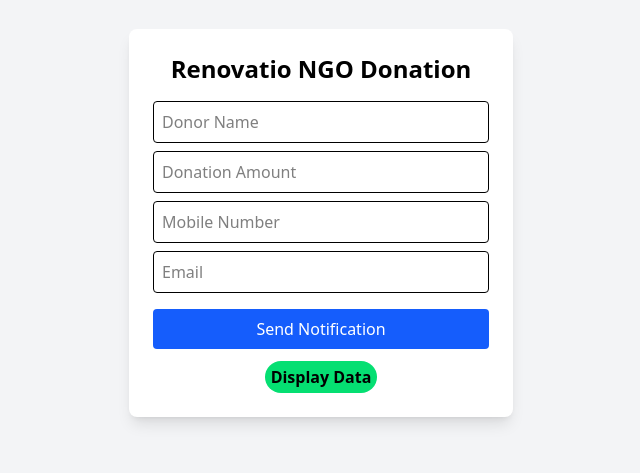
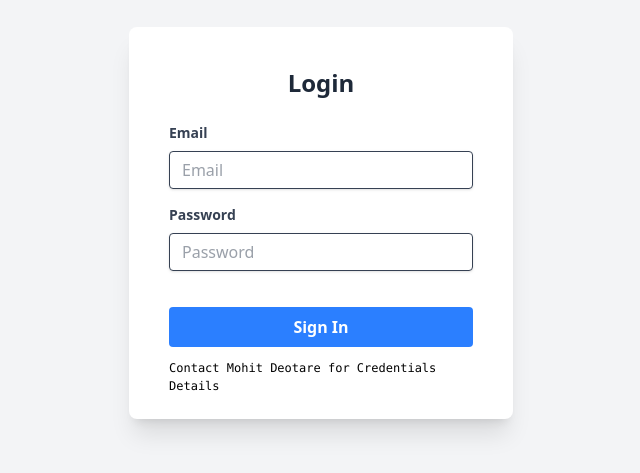
Before and after one commit to deveshwadibhasme/notify-on-payment-renovatio, a React (Vite) app: page / in a window 1280 px wide. Shown: the part 177-650 px from the top of the page, without its empty margins (319-959 px from the left). Built offline with nearby package versions, Linux system fonts and the light colour scheme; no server answers.

Commit message:
add/login

```diff
--- a/src/App.jsx
+++ b/src/App.jsx
@@ -1,6 +1,9 @@
 import { useState } from "react";
 import axios from "axios";
 import PaymentList from "./components/PaymentList";
+import Login from "./components/Login";
+import useToaster from "./hooks/toaster";
+
 
 function App() {
   const [formData, setFormData] = useState({
@@ -9,6 +12,10 @@ function App() {
     mobile: "",
     email: "",
   });
+  const [display, setDisplay] = useState(true);
+  const [correctCredentials, setCorrectCredentials] = useState(false);
+
+  const {addToast,ToastContainer} = useToaster()
 
   const BackendURI = import.meta.env.VITE_API_BackendURI;
 
@@ -27,20 +34,24 @@ function App() {
     try {
       await axios.post(`${BackendURI}/send-notification`, formData);
       setFormData({ name: "", amount: "", mobile: "", email: "" });
-      alert("Notification Sent Successfully!");
+      addToast('Notification Sent Successfully!')
     } catch (error) {
       alert("Error sending notification.");
     }
   };
 
-  const [display,setDisplay] = useState(true)
   const handleDisplay = () => {
-    setDisplay(!display)
+    setDisplay(!display);
+    addToast(display ? 'Donation Details' : 'Donation Form')
   };
 
   return (
     <>
-     { display ? <div className="min-h-screen bg-gray-100 flex items-center justify-center">
+      {
+        correctCredentials ?
+        <>
+          {display ?
+          <div className="min-h-screen bg-gray-100 flex items-center justify-center">
             <div className="bg-white p-6 rounded-lg shadow-lg w-96">
               <h2 className="text-2xl font-bold mb-4 text-center">
                 Renovatio NGO Donation
@@ -91,11 +102,26 @@ function App() {
                 >
                 Display Data
               </div>
+              <div
+                onClick={()=>{
+                  setCorrectCredentials(false)
+                  localStorage.clear()
+                  addToast('Logged Out Successfully!')
+                }}
+                className="mx-auto bg-red-400 w-28 font-bold text-center mt-3 rounded-full p-1 cursor-pointer"
+                >
+               Log Out
+              </div>
             </div>
           </div>
           :
           <PaymentList handleDisplay={handleDisplay} />}
         </>
+        :
+        <Login addToast={addToast } setCorrectCredentials={setCorrectCredentials}/>
+      }
+      <ToastContainer/>
+    </>
   );
 }
 
--- /dev/null
+++ b/src/components/Login.jsx
@@ -0,0 +1,87 @@
+import React, { useState } from "react";
+
+const Login = ({ addToast, setCorrectCredentials }) => {
+
+  const credentials = {
+    email: import.meta.env.VITE_API_Email,
+    password:  import.meta.env.VITE_API_Password,
+  };
+
+  const [credential, setCredential] = useState({
+    email: '',
+    password: ''
+  })
+
+  if(localStorage.getItem('user-email')===credentials.email &&
+  localStorage.getItem('user-password')===credentials.password){
+    setCorrectCredentials(true);
+    addToast("Log In Successfully");
+    } else {
+     setCorrectCredentials(false);
+  }
+
+  const handleSubmit = (e) => {
+    e.preventDefault();
+    if(credentials.email === credential.email && credentials.password === credential.password){
+      localStorage.setItem('user-email',credential.email)
+      localStorage.setItem('user-password',credential.password)
+      setCorrectCredentials(true);
+      addToast("Log In Successfully");
+    } else {
+      addToast("Invalid Credentials");
+    }
+  };
+
+  return (
+    <div className="w-full h-full flex justify-center items-center min-h-screen bg-gray-100">
+      <form
+        onSubmit={handleSubmit}
+        className="flex flex-col items-center justify-center h-full shadow-xl p-10 bg-white rounded-lg max-w-sm w-full"
+      >
+        <h2 className="text-2xl font-bold mb-6 text-gray-800">Login</h2>
+        <div className="mb-4 w-full">
+          <label
+            className="block text-gray-700 text-sm font-bold mb-2"
+            htmlFor="email"
+          >
+            Email
+          </label>
+          <input
+            className="shadow appearance-none border rounded w-full py-2 px-3 text-gray-700 leading-tight focus:outline-none focus:shadow-outline"
+            id="email"
+            type="email"
+            placeholder="Email"
+            autoComplete="off"
+            onChange={(e)=>setCredential(preState =>({...preState,email:e.target.value}) )}
+          />
+        </div>
+        <div className="mb-6 w-full">
+          <label
+            className="block text-gray-700 text-sm font-bold mb-2"
+            htmlFor="password"
+          >
+            Password
+          </label>
+          <input
+            className="shadow appearance-none border rounded w-full py-2 px-3 text-gray-700 mb-3 leading-tight focus:outline-none focus:shadow-outline"
+            id="password"
+            type="password"
+            placeholder="Password"
+            onChange={(e)=>setCredential(preState =>({...preState,password:e.target.value}) )}
+          />
+        </div>
+        <div className="flex items-center justify-between w-full">
+          <button
+            className="bg-blue-500 hover:bg-blue-700 text-white font-bold py-2 px-4 rounded focus:outline-none focus:shadow-outline w-full cursor-pointer"
+            type="submit"
+          >
+            Sign In
+          </button>
+        </div>
+      <p className="mt-3 -mb-4 text-[12px] font-mono">Contact Mohit Deotare for Credentials Details</p>
+      </form>
+    </div>
+  );
+};
+
+export default Login;
--- a/src/components/PaymentList.jsx
+++ b/src/components/PaymentList.jsx
@@ -18,6 +18,7 @@ const PaymentList = ({handleDisplay}) => {
         <div className="container mx-auto mt-20 p-4 max-w-5xl border-1">
             <h1 className="text-2xl font-bold mb-4 text-center">Payment List</h1>
             <hr />
+            <div className="overflow-x-auto overflow-y-auto">
                 <table className="min-w-full bg-white">
                     <thead>
                         <tr>
@@ -35,12 +36,15 @@ const PaymentList = ({handleDisplay}) => {
                                 <td className="py-2 px-4 border-b text-center">{payment.amount}</td>
                                 <td className="py-2 px-4 border-b text-center">{payment.email}</td>
                             </tr>
-                    )):<tr className='text-center'><td>Noting To See Here</td></tr>}
+                        )) : <tr className='text-center'><td colSpan="4">Nothing To See Here</td></tr>}
                     </tbody>
                 </table>
+            </div>
             <div
                 onClick={handleDisplay}
-        className="mx-auto bg-green-400 w-28 font-bold text-center mt-3 rounded-full p-1 cursor-pointer">Display Form</div>
+                className="mx-auto bg-green-400 w-28 font-bold text-center mt-3 rounded-full p-1 cursor-pointer">
+                Display Form
+            </div>
         </div>
     );
 };
```
Lines whose indentation alone changed are shown as unchanged.
